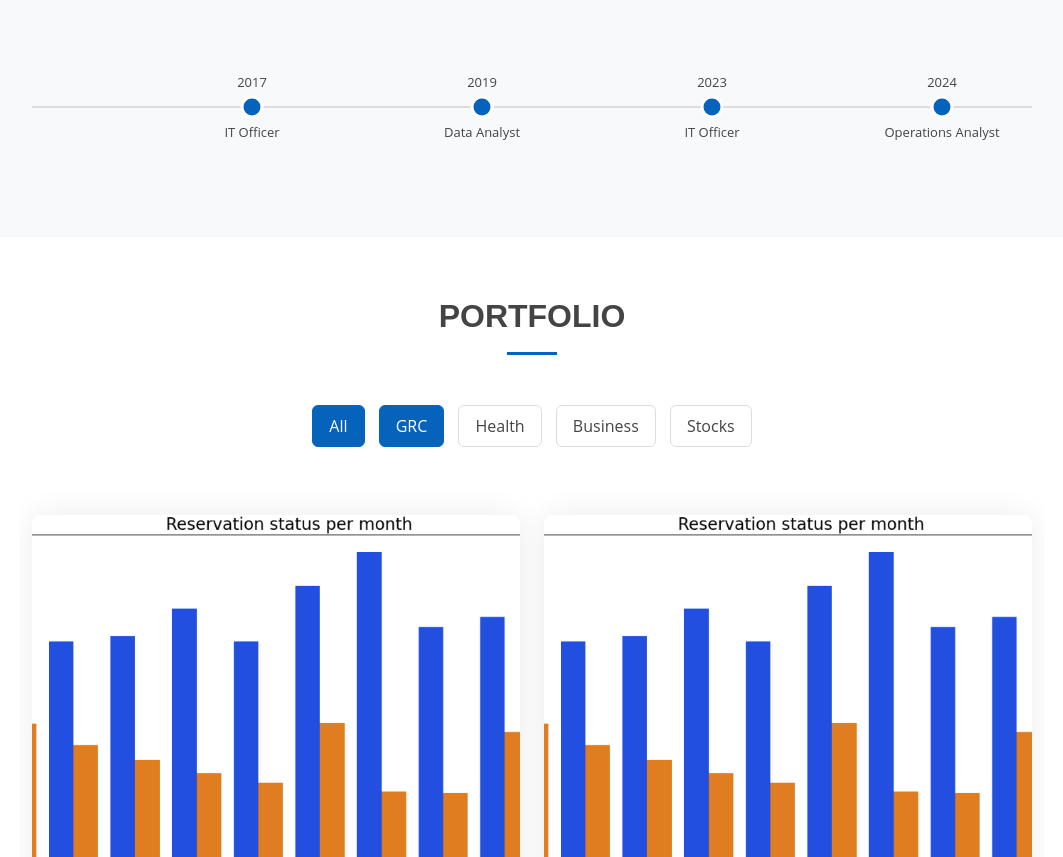
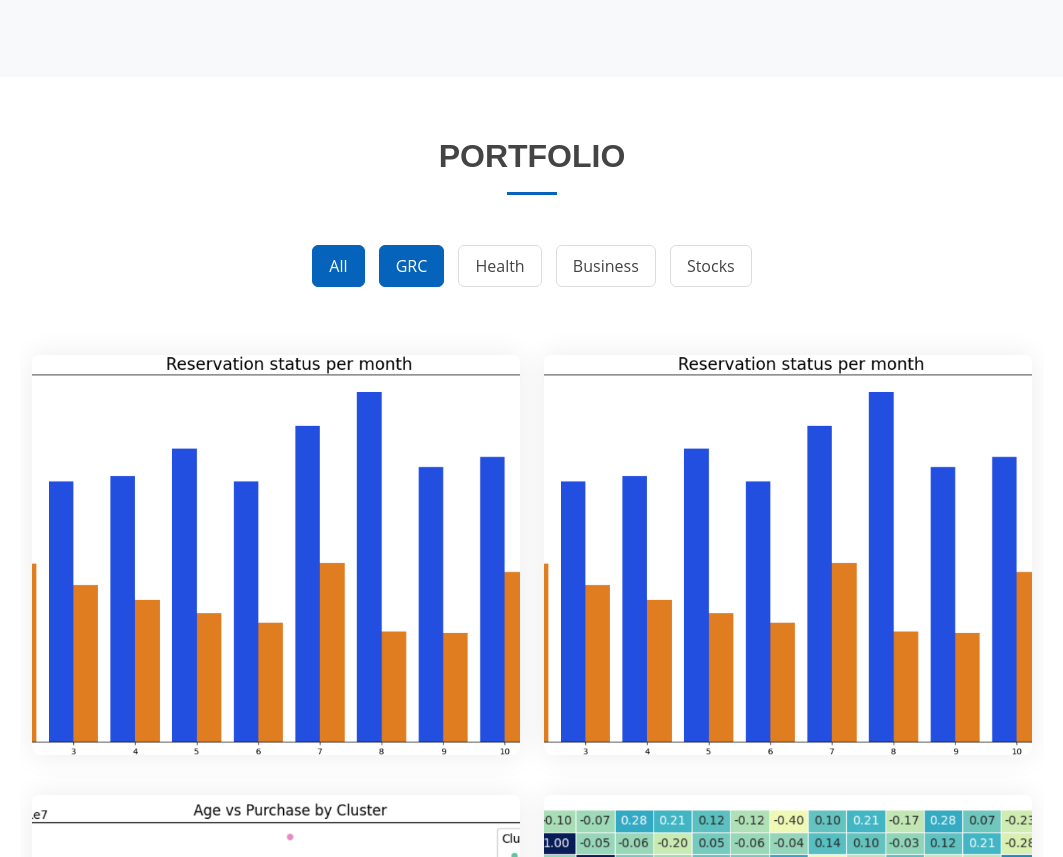
Before and after one commit to stevoadjei/best-data-analyst-portfolio, a plain HTML site: page index.html in a window 1280 px wide. Shown: the part 1384-2241 px from the top of the page, without its empty margins (108-1171 px from the left). Drawn offline with nearby package versions, Linux system fonts and the light colour scheme.

Commit message:
Remove timeline section from index.html

```diff
--- a/index.html
+++ b/index.html
@@ -112,41 +112,7 @@
       </div>
     </div>
 
-    <div class="row timeline-section mt-5">
-      <div class="col-lg-12">
-        <svg width="100%" height="100" class="timeline">
-          <line x1="0" y1="50" x2="100%" y2="50" class="timeline-line" />
 
-          <g class="timeline-point" transform="translate(220, 50)">
-            <circle r="10" />
-            <text y="30" text-anchor="middle">IT Officer</text>
-            <text y="-20" text-anchor="middle">2017</text>
-
-          </g>
-
-          <g class="timeline-point" transform="translate(450, 50)">
-            <circle r="10" />
-            <text y="30" text-anchor="middle">Data Analyst</text>
-            <text y="-20" text-anchor="middle">2019</text>
-
-          </g>
-
-          <g class="timeline-point" transform="translate(680, 50)">
-            <circle r="10" />
-            <text y="30" text-anchor="middle">IT Officer</text>
-            <text y="-20" text-anchor="middle">2023</text>
-
-          </g>
-
-          <g class="timeline-point" transform="translate(910, 50)">
-            <circle r="10" />
-            <text y="30" text-anchor="middle">Operations Analyst</text>
-            <text y="-20" text-anchor="middle">2024</text>
-
-          </g>
-        </svg>
-      </div>
-    </div>
   </div>
 </section>
 
```
